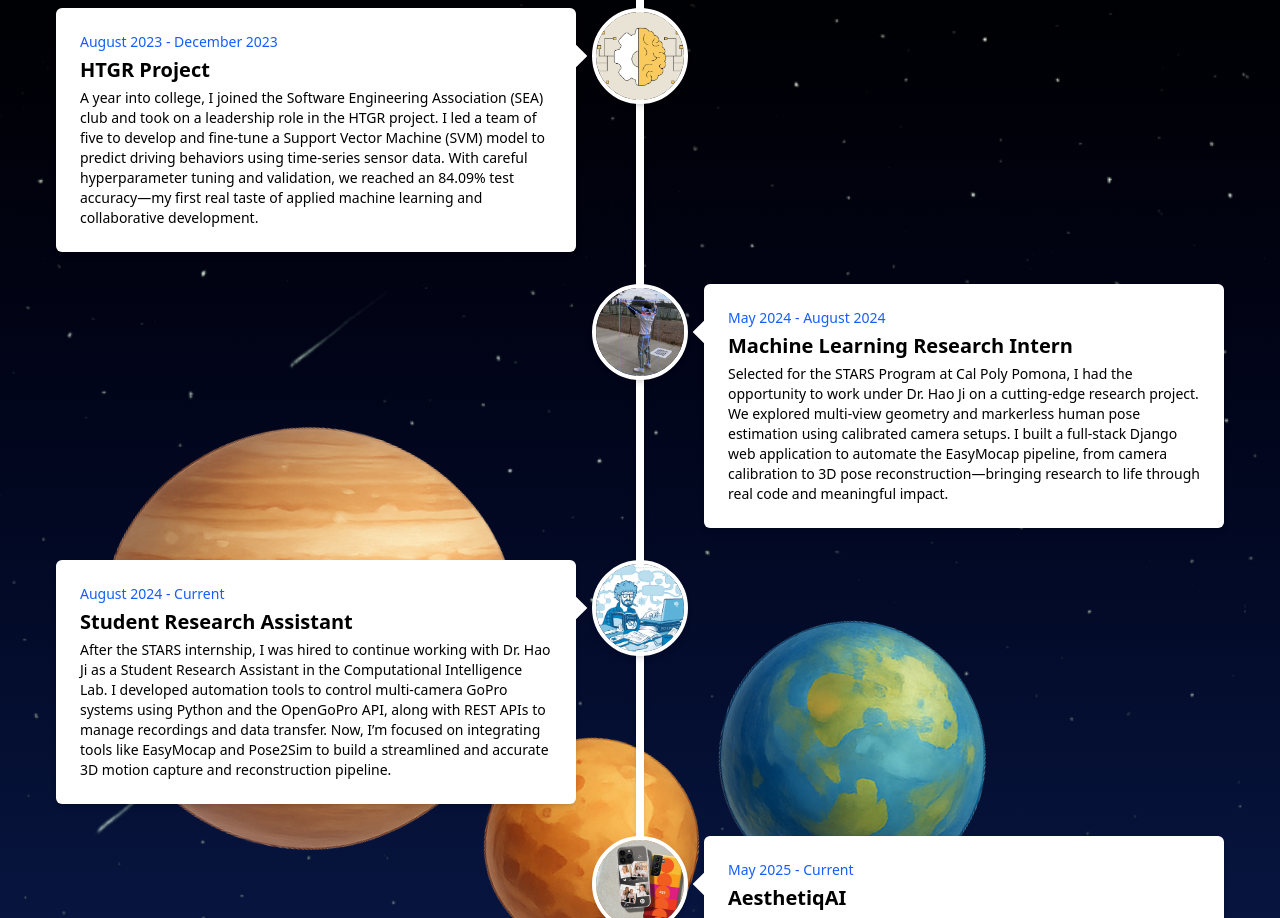
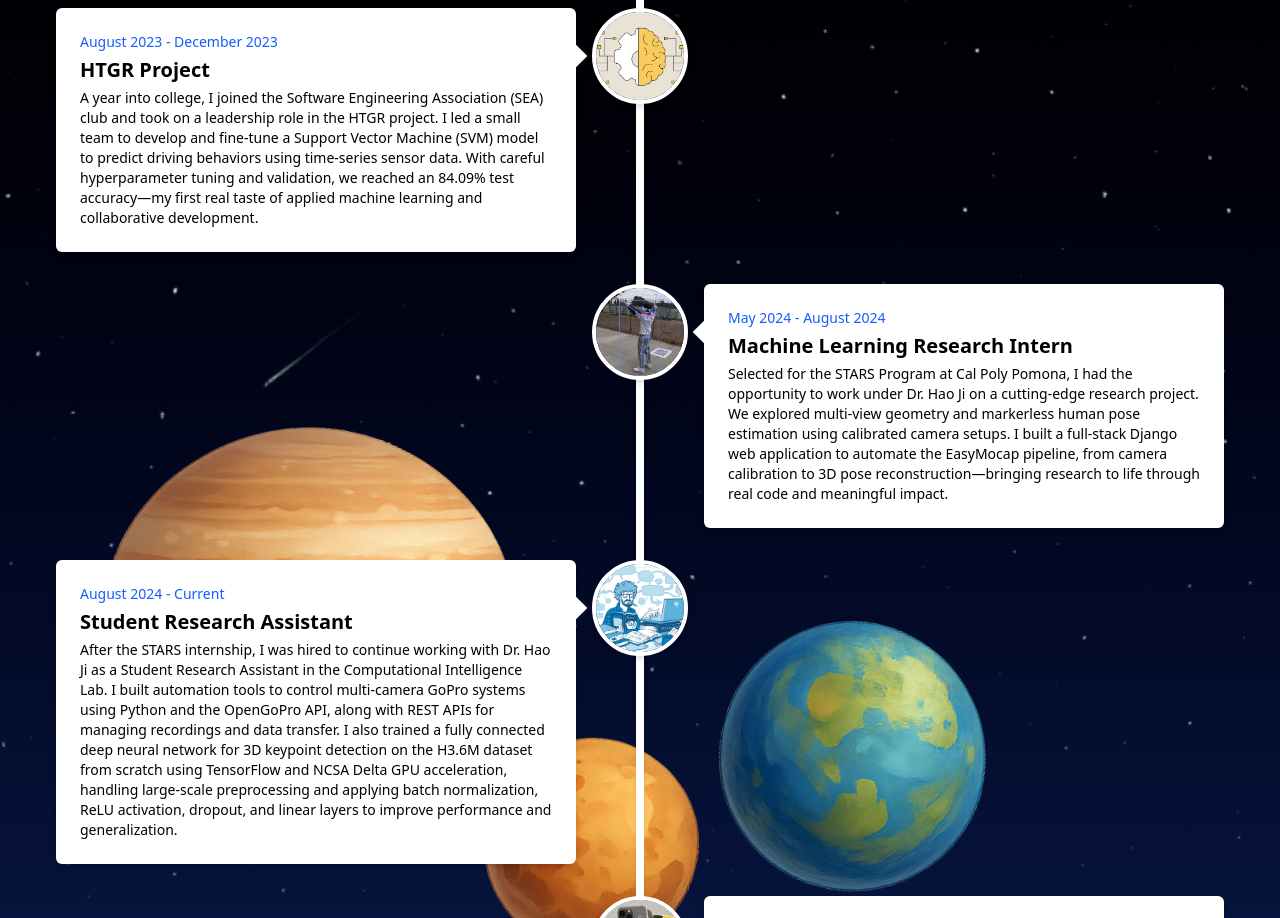
Before and after one commit to jeffreyhoang/Portfolio, a React (Vite) app in the folder frontend/: page / in a window 1280 px wide. Shown: the part 2014-2932 px from the top of the page. Built offline with nearby package versions, Linux system fonts and the light colour scheme.

Commit message:
Update page.jsx

```diff
--- a/frontend/src/components/journey/page.jsx
+++ b/frontend/src/components/journey/page.jsx
@@ -11,7 +11,7 @@ const events = [
     {
         date: "August 2023 - December 2023",
         title: "HTGR Project",
-        description: "A year into college, I joined the Software Engineering Association (SEA) club and took on a leadership role in the HTGR project. I led a team of five to develop and fine-tune a Support Vector Machine (SVM) model to predict driving behaviors using time-series sensor data. With careful hyperparameter tuning and validation, we reached an 84.09% test accuracy—my first real taste of applied machine learning and collaborative development.",
+        description: "A year into college, I joined the Software Engineering Association (SEA) club and took on a leadership role in the HTGR project. I led a small team to develop and fine-tune a Support Vector Machine (SVM) model to predict driving behaviors using time-series sensor data. With careful hyperparameter tuning and validation, we reached an 84.09% test accuracy—my first real taste of applied machine learning and collaborative development.",
         image: "assets/img/events/htgr.png"
     },
     {
@@ -23,7 +23,7 @@ const events = [
     {
         date: "August 2024 - Current",
         title: "Student Research Assistant",
-        description: "After the STARS internship, I was hired to continue working with Dr. Hao Ji as a Student Research Assistant in the Computational Intelligence Lab. I developed automation tools to control multi-camera GoPro systems using Python and the OpenGoPro API, along with REST APIs to manage recordings and data transfer. Now, I’m focused on integrating tools like EasyMocap and Pose2Sim to build a streamlined and accurate 3D motion capture and reconstruction pipeline.",
+        description: "After the STARS internship, I was hired to continue working with Dr. Hao Ji as a Student Research Assistant in the Computational Intelligence Lab. I built automation tools to control multi-camera GoPro systems using Python and the OpenGoPro API, along with REST APIs for managing recordings and data transfer. I also trained a fully connected deep neural network for 3D keypoint detection on the H3.6M dataset from scratch using TensorFlow and NCSA Delta GPU acceleration, handling large-scale preprocessing and applying batch normalization, ReLU activation, dropout, and linear layers to improve performance and generalization.",
         image: "assets/img/events/assistant.jpg"
     },
     {
```
